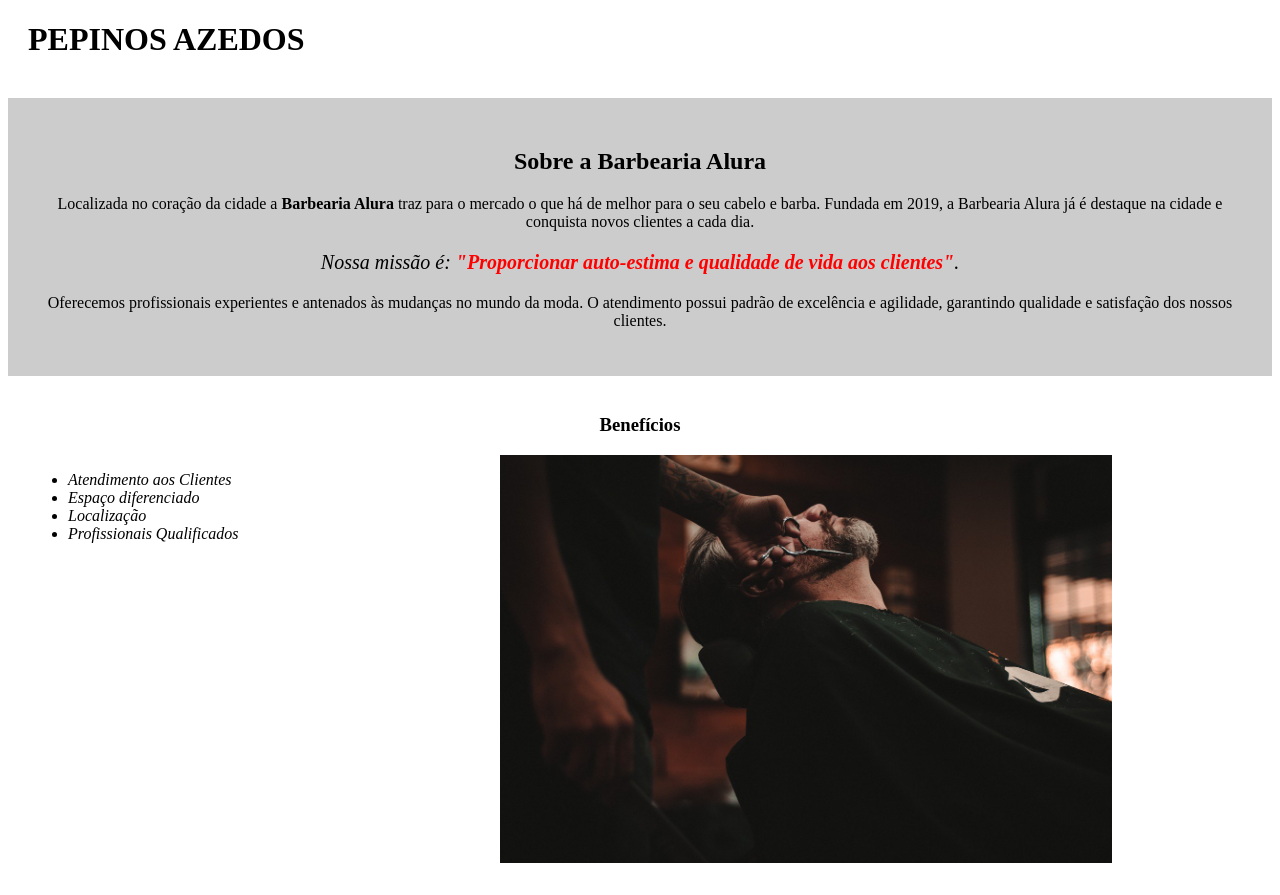
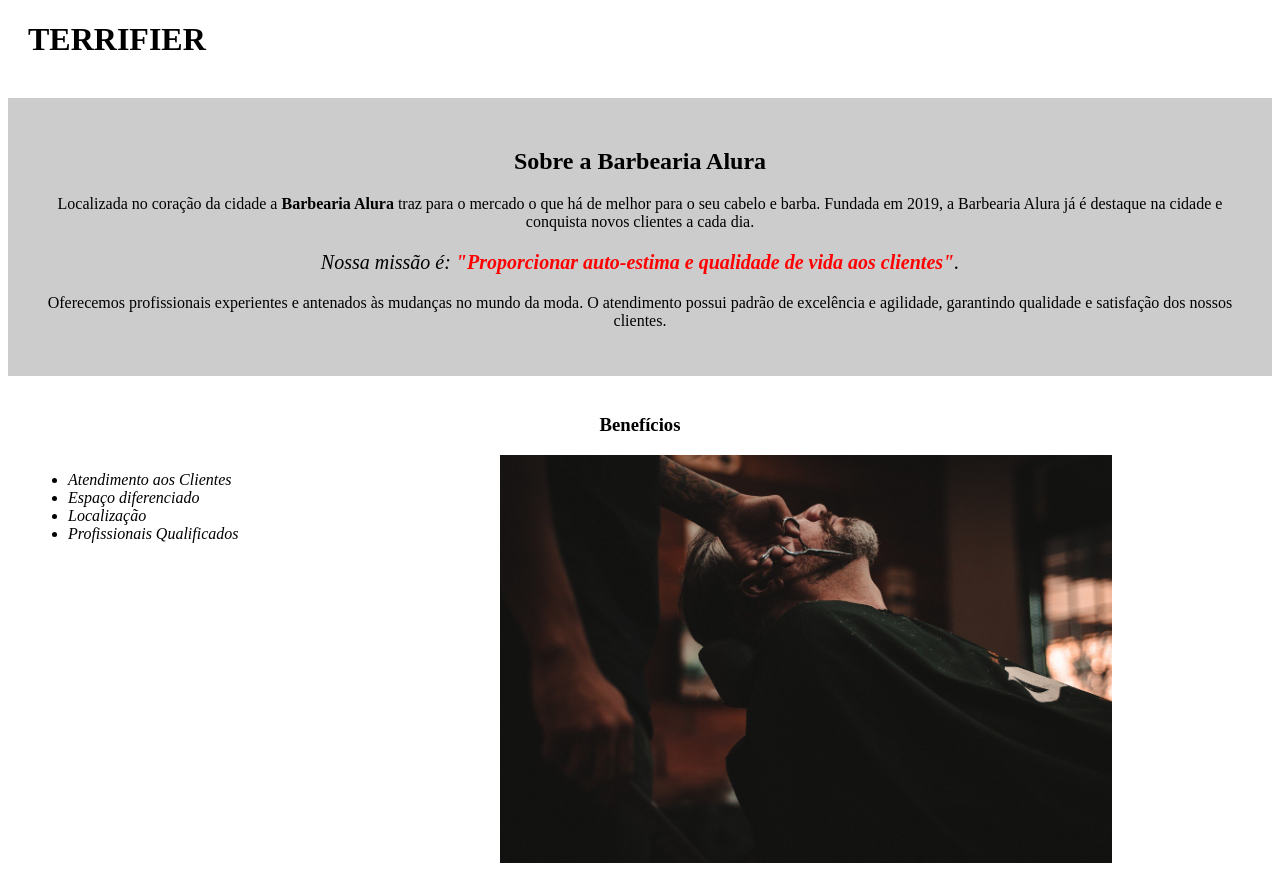
Before and after one commit to jhenysantos14/projeto3trimestre, a plain HTML site: page index.html in a window 1280 px wide. Drawn offline with Linux system fonts and the light colour scheme.

Commit message:
TITULO 2

```diff
--- a/index.html
+++ b/index.html
@@ -8,7 +8,7 @@
 
 	<body>
 		<header>
-			<h1 class="titulo-principal">PEPINOS AZEDOS</h1>
+			<h1 class="titulo-principal">TERRIFIER</h1>
 		</header>
 		<img id="banner" src="">
 		<div class="principal">
```
